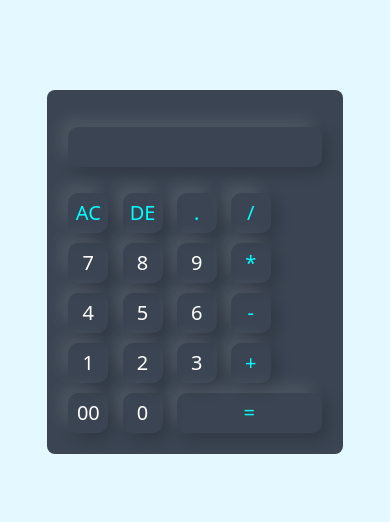
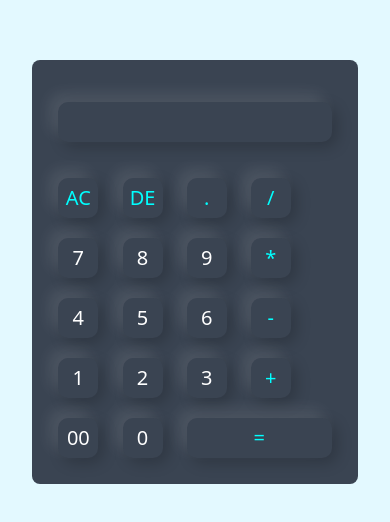
Before and after one commit to Cody-001/CodeAlpha_ProjectName, a website: page index.html in a window 390 px wide. Shown: the part 150-672 px from the top of the page. Drawn offline with nearby package versions, Linux system fonts and the light colour scheme; files whose address does not match are found by name.

Commit message:
Update style.css

```diff
--- a/style.css
+++ b/style.css
@@ -43,7 +43,7 @@ form div .operator{
 .calculator form input{
     width: 40px;
     height: 40px;
-    margin: 5px;
+    margin: 10px;
 }
 
 form input .equal{
```
